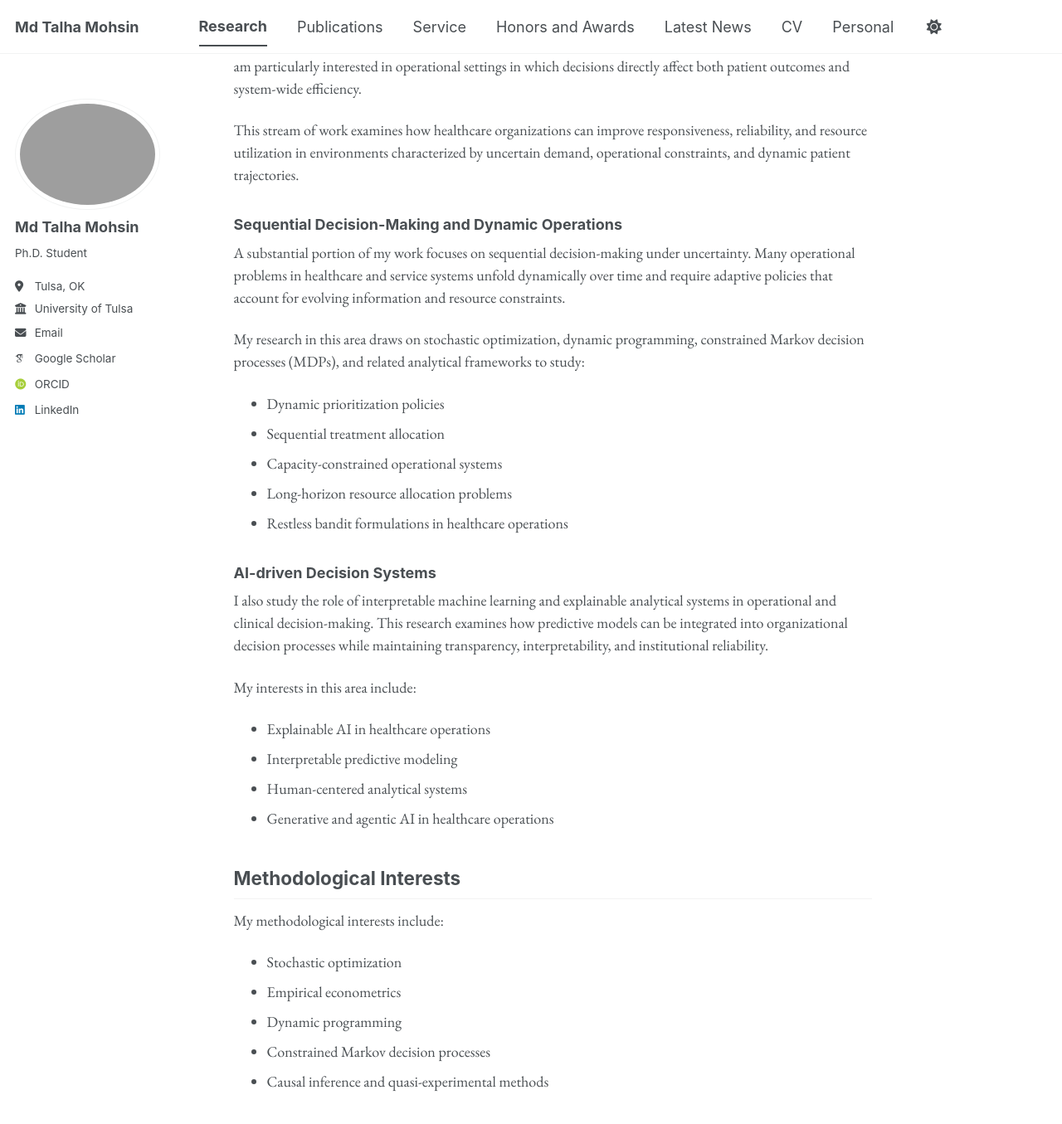
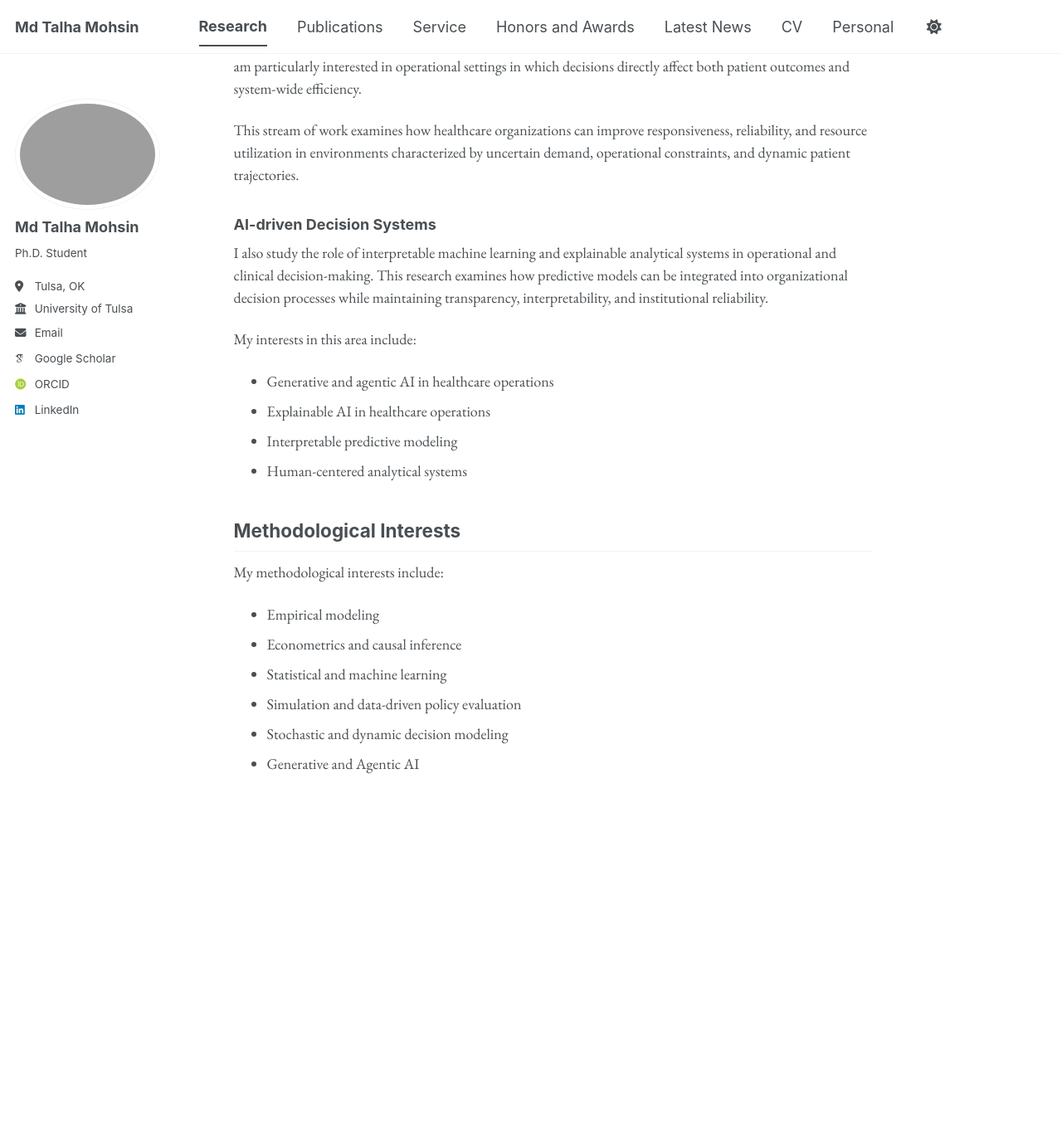
Before and after one commit to mdtalhamohsin/mdtalhamohsin.github.io, a Jekyll site: the page built from _pages/research.md, in a window 1280 px wide and 1400 px high, scrolled down 842 px. Shown: the top 1355 px of the window at 83% size. Built offline with Jekyll 4.4.1, drawn with Linux system fonts in a browser that asks for light colours; some web fonts are replaced; a script bundle is joined from its source files by our own code; library files that are not in the unit come from our copies; after the commit the page ends 1875 px from its top, so only the background shows below that.

Commit message:
Update research.md

```diff
--- a/_pages/research.md
+++ b/_pages/research.md
@@ -26,33 +26,25 @@ My research investigates operational problems arising in healthcare delivery sys
 
 This stream of work examines how healthcare organizations can improve responsiveness, reliability, and resource utilization in environments characterized by uncertain demand, operational constraints, and dynamic patient trajectories.
 
-### Sequential Decision-Making and Dynamic Operations
-
-A substantial portion of my work focuses on sequential decision-making under uncertainty. Many operational problems in healthcare and service systems unfold dynamically over time and require adaptive policies that account for evolving information and resource constraints.
-
-My research in this area draws on stochastic optimization, dynamic programming, constrained Markov decision processes (MDPs), and related analytical frameworks to study:
-- Dynamic prioritization policies
-- Sequential treatment allocation
-- Capacity-constrained operational systems
-- Long-horizon resource allocation problems
-- Restless bandit formulations in healthcare operations
 
 ### AI-driven Decision Systems
 
 I also study the role of interpretable machine learning and explainable analytical systems in operational and clinical decision-making. This research examines how predictive models can be integrated into organizational decision processes while maintaining transparency, interpretability, and institutional reliability.
 
 My interests in this area include:
+- Generative and agentic AI in healthcare operations
 - Explainable AI in healthcare operations
 - Interpretable predictive modeling
 - Human-centered analytical systems
-- Generative and agentic AI in healthcare operations
+
 
 
 ## Methodological Interests
 
 My methodological interests include:
-- Stochastic optimization
-- Empirical econometrics
-- Dynamic programming
-- Constrained Markov decision processes
-- Causal inference and quasi-experimental methods
+- Empirical modeling
+- Econometrics and causal inference
+- Statistical and machine learning
+- Simulation and data-driven policy evaluation
+- Stochastic and dynamic decision modeling
+- Generative and Agentic AI
```
